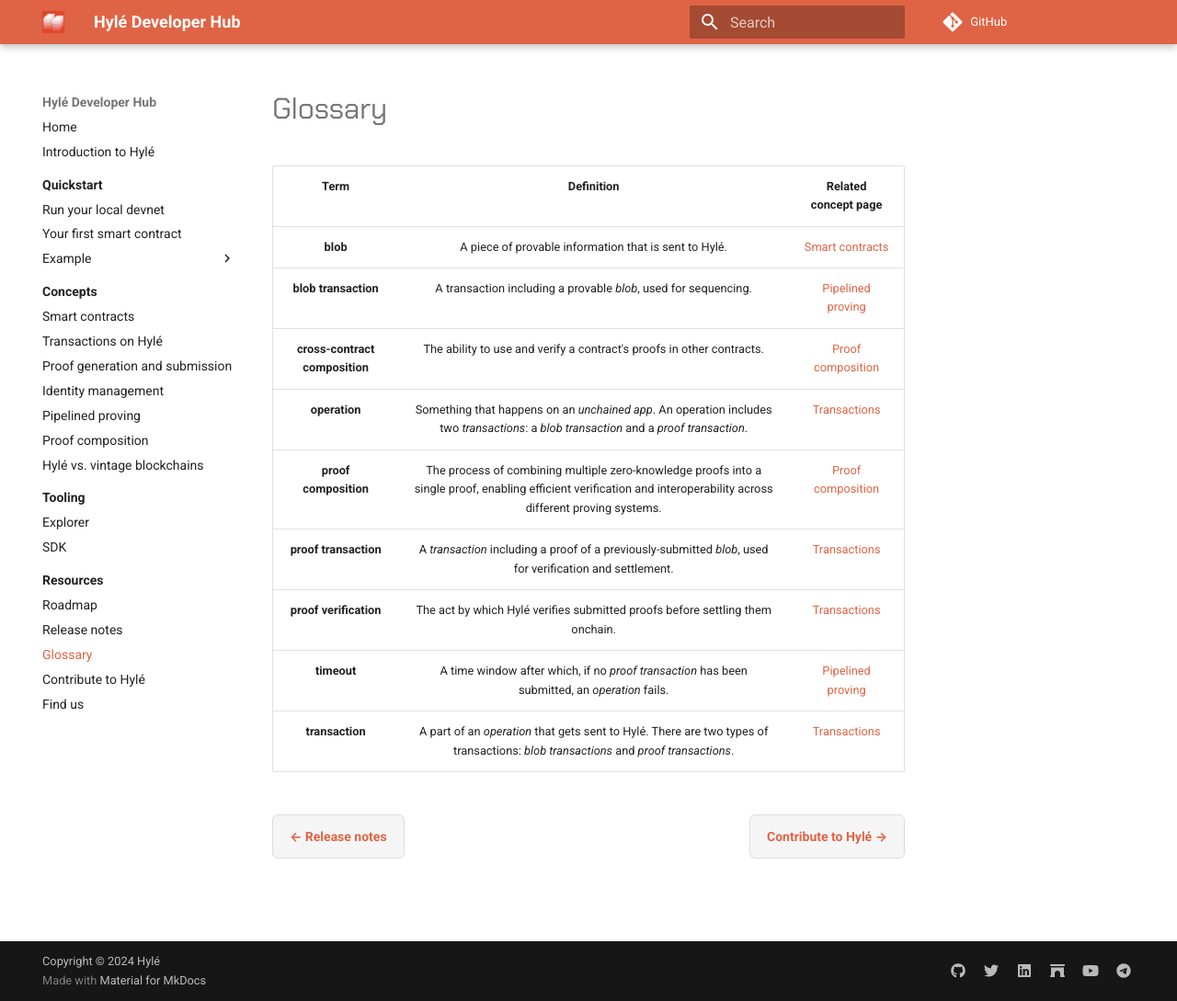
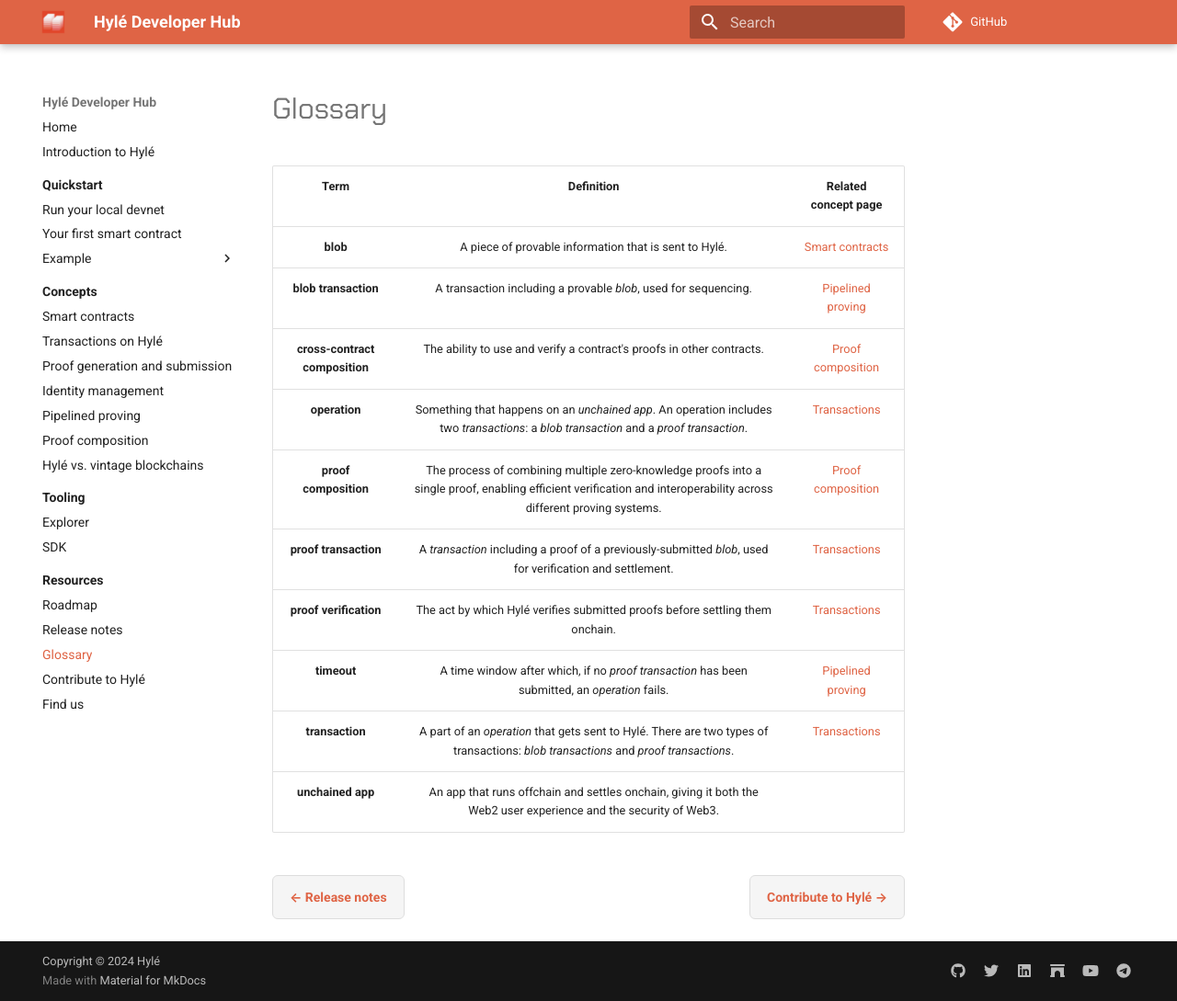
Before and after one commit to Hyle-org/devhub-hyle, an MkDocs documentation site: the page built from docs/resources/glossary.md, in a window 1280 px wide and 1089 px high. Shown: the whole window at 92% size. Built offline with MkDocs 1.6.1 and Material for MkDocs 9.7.7, drawn with Linux system fonts in a browser that asks for light colours; plug-ins that fetch from the network failed and are left out; comment, search, counter and statistics services are not loaded.

Commit message:
define unchained apps

```diff
--- a/docs/resources/glossary.md
+++ b/docs/resources/glossary.md
@@ -11,3 +11,4 @@
 | **proof verification**         | The act by which Hylé verifies submitted proofs before settling them onchain.                               | [Transactions](../concepts/transaction.md) |
 | **timeout**                    | A time window after which, if no *proof transaction* has been submitted, an *operation* fails.    | [Pipelined proving](../concepts/proof-composability.md) |
 | **transaction**                | A part of an *operation* that gets sent to Hylé. There are two types of transactions: *blob transactions* and *proof transactions*.   | [Transactions](../concepts/transaction.md) |
+| **unchained app**  | An app that runs offchain and settles onchain, giving it both the Web2 user experience and the security of Web3. |  |
```
Also changed, not shown: docs/introduction.md (+2 -0 lines).
